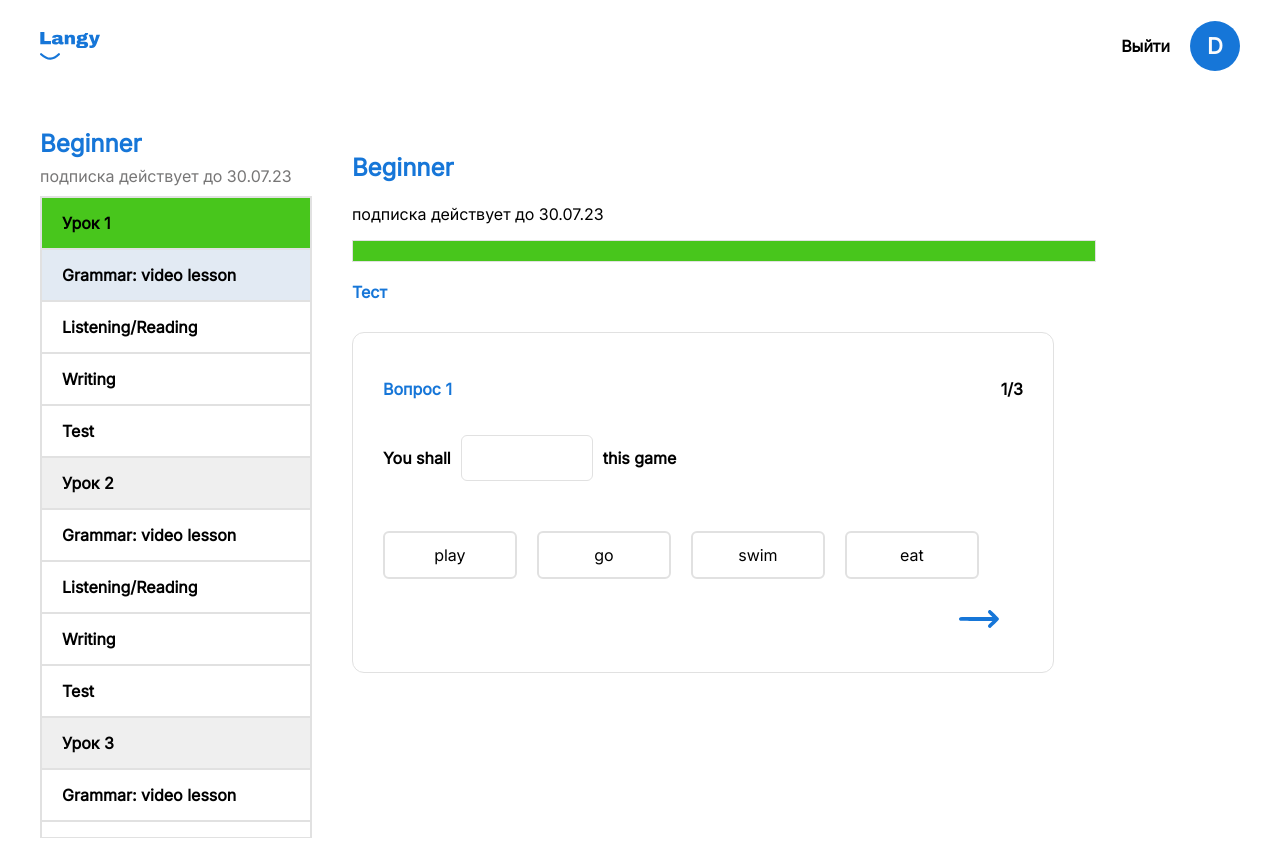
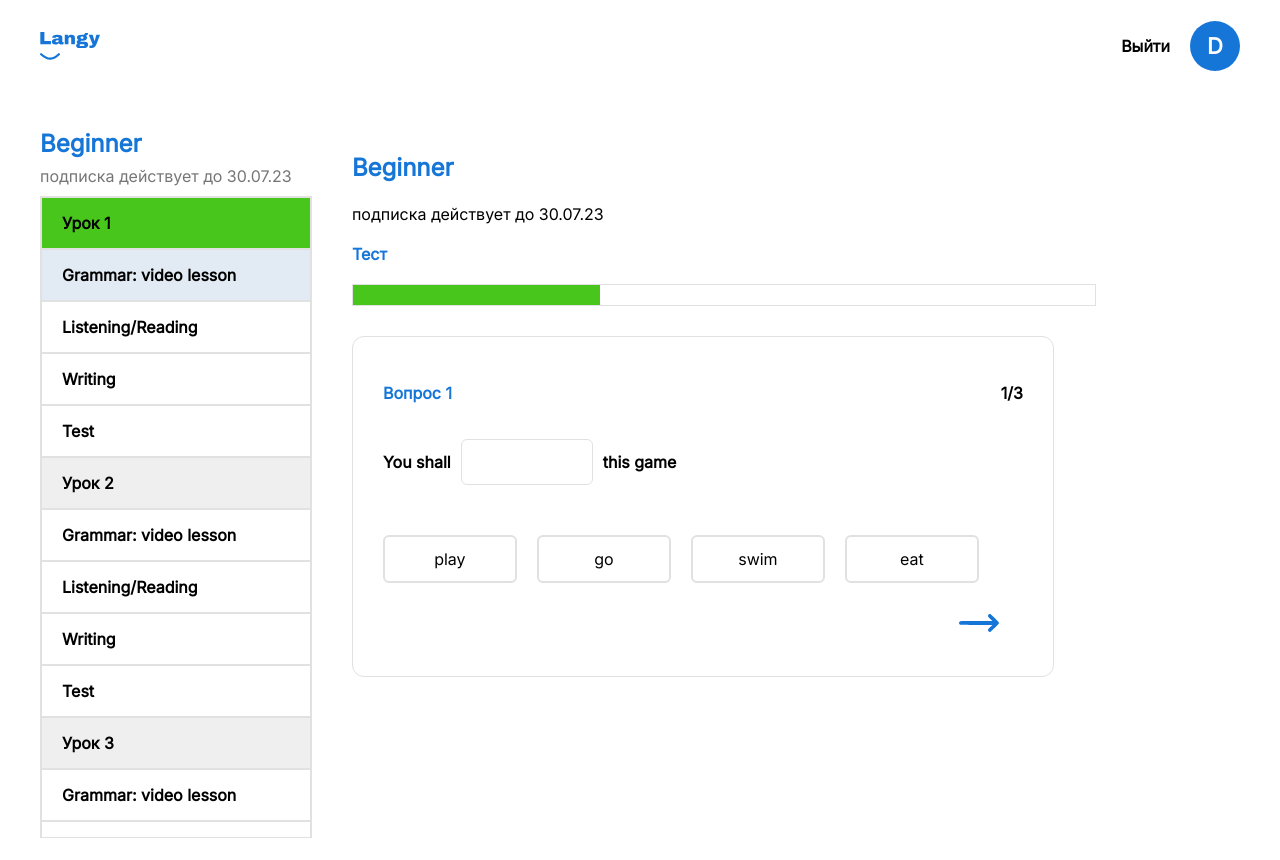
Before and after one commit to DiyazMukhanov/langy-website, a Next.js app: page /lessons/lesson1/test in a window 1280 px wide. Shown: the top 860 px of the page. Built offline with nearby package versions, Linux system fonts and the light colour scheme.

Commit message:
Test lesson progress

```diff
--- a/layouts/Lessons/LessonLayout.jsx
+++ b/layouts/Lessons/LessonLayout.jsx
@@ -5,7 +5,7 @@ import classNames from "classnames";
 import SideBarDesktop from "./SideBarDesktop";
 import { Typography } from "@/components/Typography";
 
-export default function LessonLayout({ children, lessonsSummary, chapter }) {
+export default function LessonLayout({ children, lessonsSummary, chapter, withoutProgress }) {
     const progress = {
         grammar: 25,
         audio: 50,
@@ -26,13 +26,14 @@ export default function LessonLayout({ children, lessonsSummary, chapter }) {
             <Typography size='small' element='h3' className={styles.text}>Beginner</Typography>
             <p>подписка действует до 30.07.23</p>
             </div>
-            <div className={styles.progressContainer}>
+            {!withoutProgress && (<div className={styles.progressContainer}>
                 <div style={{
             width: `${progress[chapter]}%`,
             height: '100%',
             background: '#48C61C'
             }}/>
-            </div>
+            </div>)}
+
 
         <div className={styles.links}>
            {chapter === 'grammar' && <p className={styles.currentLink}>Грамматика</p>}
--- a/layouts/Lessons/TestLessonLayout.jsx
+++ b/layouts/Lessons/TestLessonLayout.jsx
@@ -184,6 +184,7 @@ export default function TestLessonLayout() {
     const [droppedWord, setDroppedWord] = useState(null)
     const [results, setResults] = useState([])
     const [isCompleted, setIsCompleted] = useState(false)
+    const [progress, setProgress] = useState(10)
 
     console.log(questionsArr)
 
@@ -207,6 +208,8 @@ export default function TestLessonLayout() {
 
       useEffect(() => {
          setDroppedWord(null)
+         const updatedProgress = currentQuestion/totalQuestions*100
+         setProgress(updatedProgress)
       }, [currentQuestion])
 
       const nextHandler = () => {
@@ -226,9 +229,18 @@ export default function TestLessonLayout() {
      return (
      <>
 
-       <LessonLayout lessonsSummary={lessonsSummary} chapter='test'>
+       <LessonLayout lessonsSummary={lessonsSummary} chapter='test' withoutProgress={true}>
         {!isCompleted ? (
+            <>
+            <div className={styles.progressContainer}>
+            <div style={{
+            width: `${progress}%`,
+            height: '100%',
+            background: '#48C61C'
+            }}/>
+            </div>
             <div className={styles.questionContainer}>
+
             <div className={styles.top}>
             <p className={styles.questionTitle}>Вопрос {currentQuestion}</p>
             <p>{currentQuestion}/{totalQuestions}</p>
@@ -268,7 +280,7 @@ export default function TestLessonLayout() {
                 />
             </div>
             </div>
-        ) : (
+            </>) : (
             <ResultsShowing rightAnswers={rightAnswers} totalQuestions={totalQuestions} questionsArr={questionsArr} />
         )}
 
--- a/layouts/Lessons/TestLessonLayout.module.scss
+++ b/layouts/Lessons/TestLessonLayout.module.scss
@@ -1,4 +1,15 @@
 @import "styles/breakpoints";
+
+.progressContainer {
+    width: 80%;
+    height: 20px;
+    border: solid var(--color-grey) 1px;
+    margin-top: 20px;
+
+    @include size-tablet {
+        width: 80vw;
+    }
+}
 
 .questionContainer {
     border: solid var(--color-grey) 1px;
```
